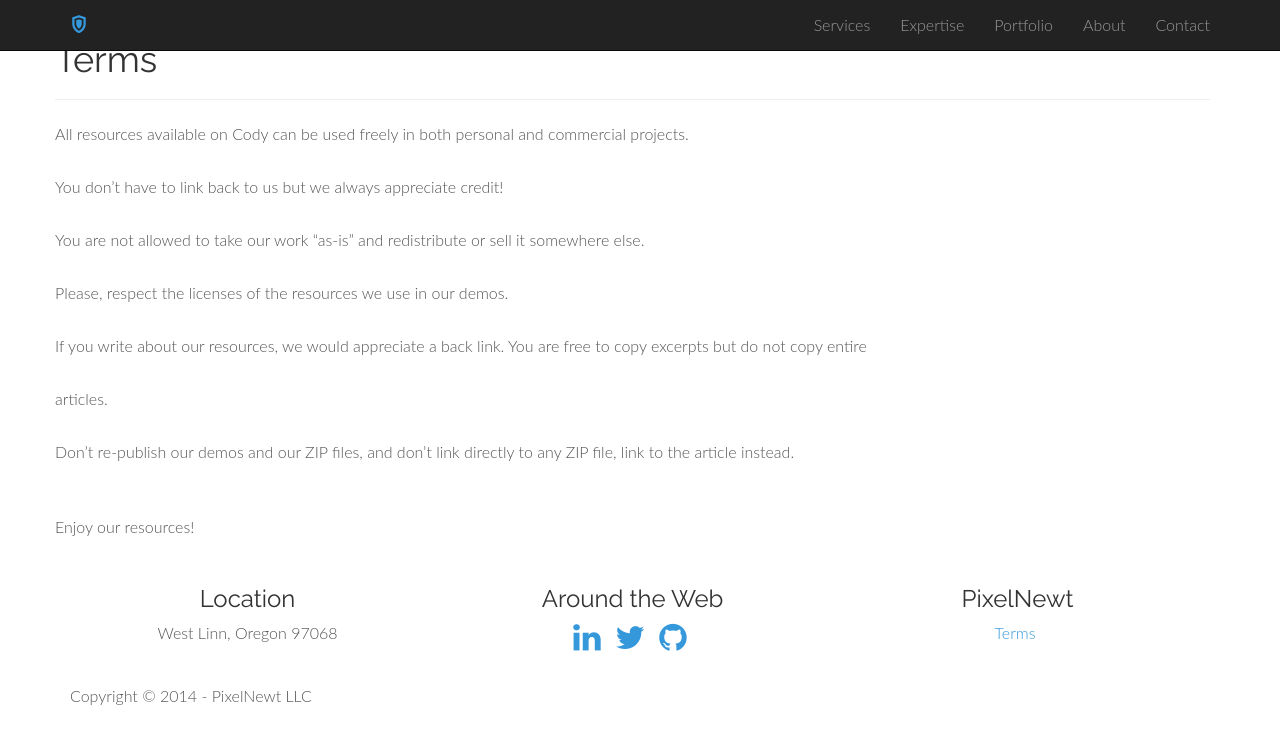
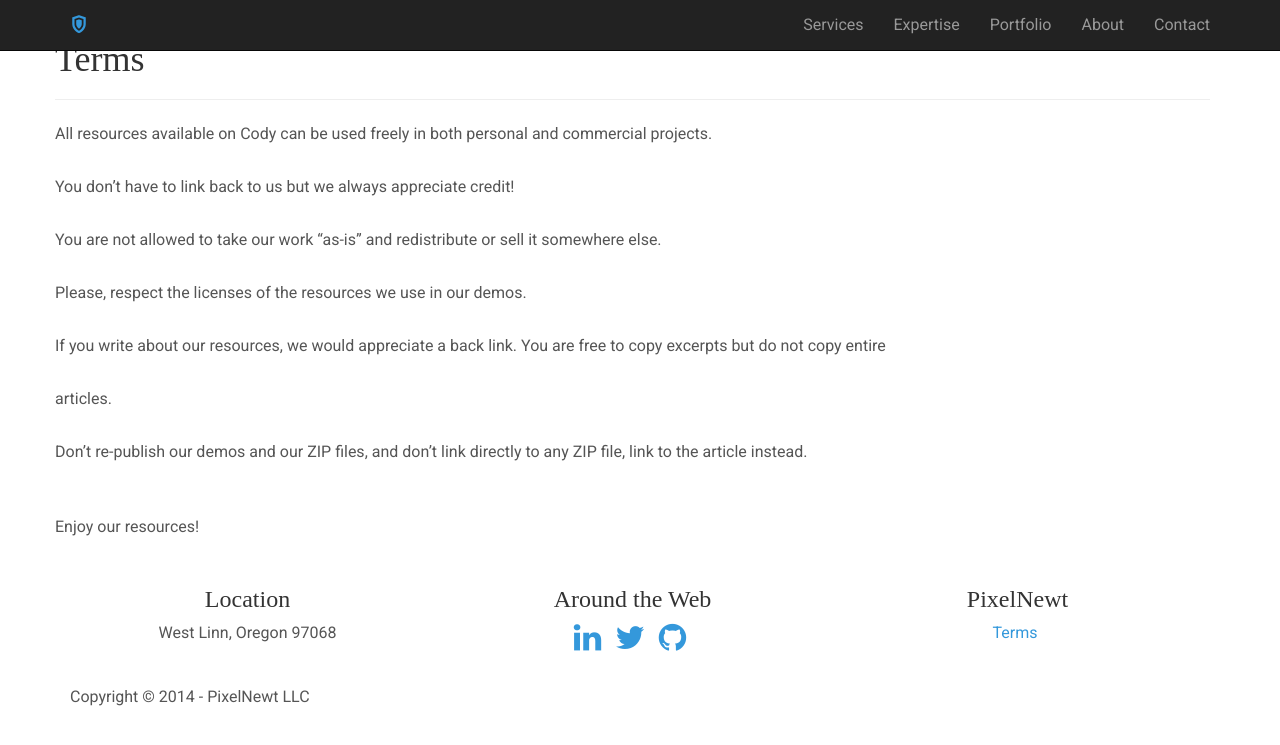
Before and after one commit to PixelNewt/pixelnewt.github.io, a Jekyll site: the page built from index.html, in a window 1280 px wide. Shown: the top 745 px of the page. Built offline with Jekyll 4.4.1, drawn with Linux system fonts in a browser that asks for light colours.

Commit message:
More Shield theme setup.

```diff
--- a/_config.yml
+++ b/_config.yml
@@ -1,5 +1,5 @@
 # Site settings
-title: "PixelNewt"
+title: "PixelNewt Studio"
 email: "dereknutile@gmail.com"
 description: "Website & application development and delivery"
 tagline: "Not another <del>agency</del>"
--- a/_includes/head.html
+++ b/_includes/head.html
@@ -23,7 +23,7 @@
     <meta name="viewport" content="width=device-width">
 
     <link rel="icon" type="image/ico" href="/assets/ico/favicon.png" />
-    <link href='http://fonts.googleapis.com/css?family=Roboto+Slab|Roboto|Raleway|Inconsolata' rel='stylesheet' type='text/css'>
+    <link href='http://fonts.googleapis.com/css?family=Roboto+Slab|Roboto|Inconsolata' rel='stylesheet' type='text/css'>
 
     <link rel="stylesheet" href="/assets/css/bootstrap.min.css">
     <link rel="stylesheet" href="/assets/css/main.css">
--- a/_includes/main_navigation.html
+++ b/_includes/main_navigation.html
@@ -4,7 +4,9 @@
       <button type="button" class="navbar-toggle" data-toggle="collapse" data-target=".navbar-collapse">
         <span class="icon icon-shield" style="font-size:30px; color:#3498db;"></span>
       </button>
-      <a class="navbar-brand hidden-xs hidden-sm" href="#hero"><span class="icon icon-shield" style="font-size:18px; color:#3498db;"></span></a>
+        <a class="navbar-brand hidden-xs hidden-sm" href="#hero">
+            <span class="icon icon-shield" style="font-size:18px; color:#3498db;"></span>
+        </a>
     </div>
     <div class="navbar-collapse collapse">
       <ul class="nav navbar-nav navbar-right" id="nav-links">
--- a/_includes/sections/hero.html
+++ b/_includes/sections/hero.html
@@ -3,8 +3,8 @@
     <div id="headerwrap" name="hero">
         <header class="clearfix">
                 <h1><span class="icon icon-shield"></span></h1>
-                <p>A Bootstrap 3 One Page Theme.</p>
-                <p>Exclusive for BlackTie.co.</p>
+                <p>{{site.title}} strives to create aweseome</p>
+                <p>web properties for kick ass clients</p>
         </header>
     </div>
 </section>
--- a/assets/css/main.css
+++ b/assets/css/main.css
@@ -84,7 +84,8 @@
 }
 
 body {
-    font-family: "Lato";
+    /*font-family: "Lato";*/
+    font-family: "Roboto";
     font-weight: 300;
     font-size: 16px;
     color: #555;
@@ -159,7 +160,7 @@
 
 /* Titles */
 h1, h2, h3, h4, h5, h6 {
-    font-family: "Raleway";
+    font-family: "Roboto+Slab";
     font-weight: 300;
     color: #333;
 }
@@ -191,7 +192,7 @@
 pre {
     background: #ebebeb;
     border: none;
-    font-family: "Monaco";
+    font-family: "Inconsolata";
     font-size: 16px;
     color: #666;
     padding: 20px;
@@ -467,7 +468,7 @@
 }
 
 .service-active p {
-	font-family: 'Lato', sans-serif;
+	font-family: 'Inconsolata', sans-serif;
 	padding-top: 10px;
 }
 
```
